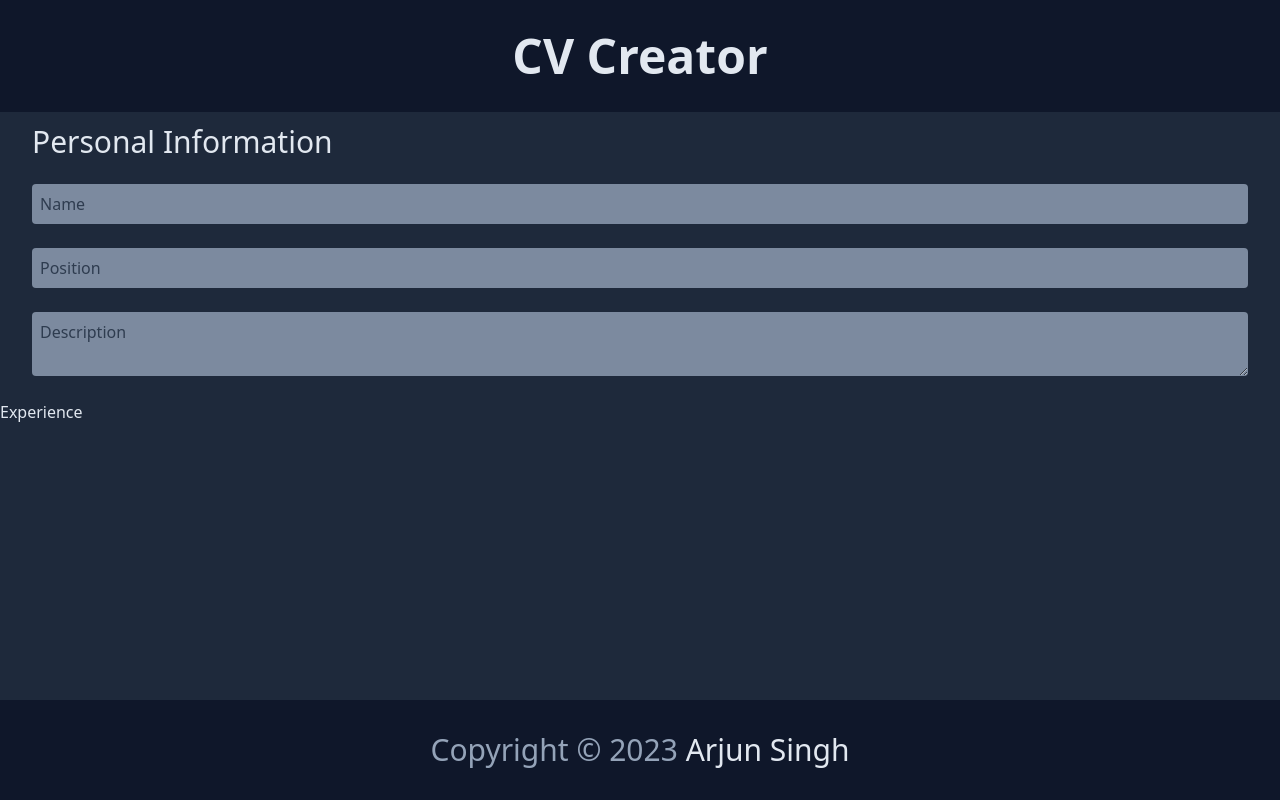
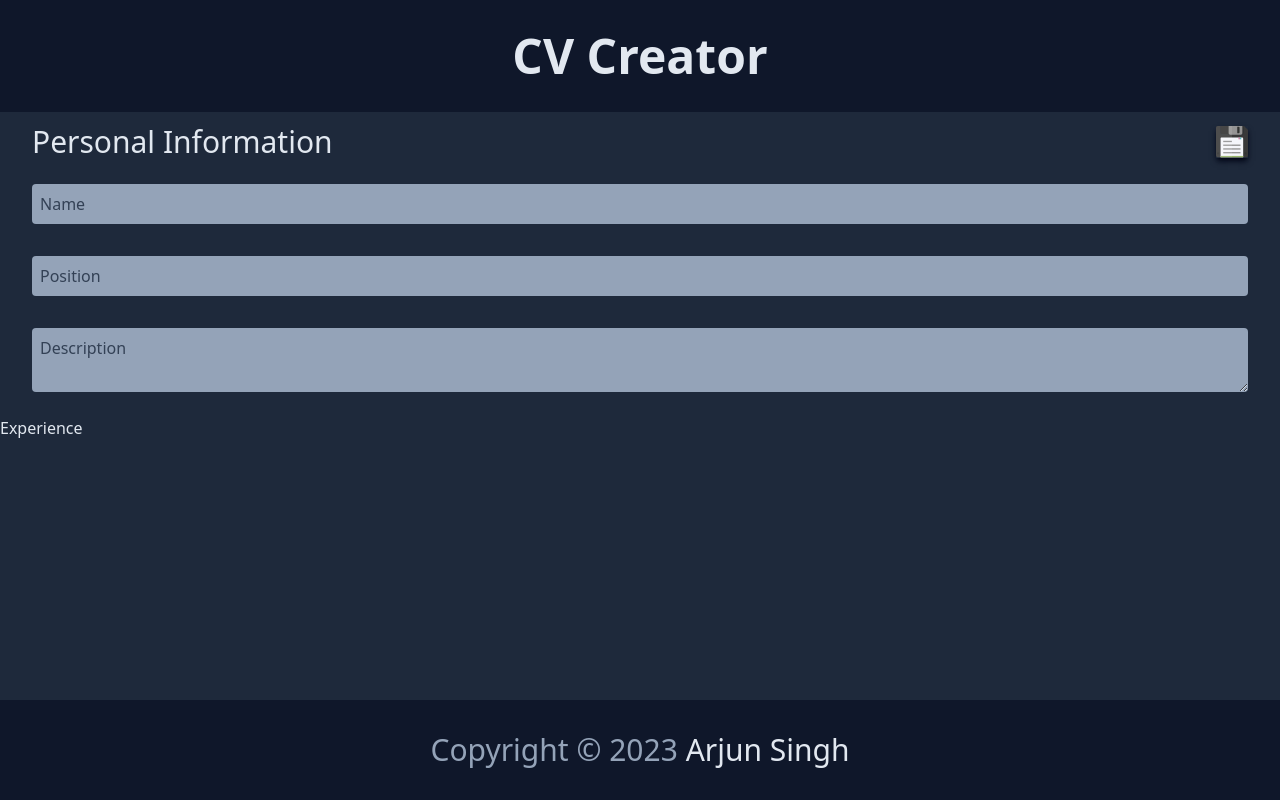
Before and after one commit to dotarjun/CV-Project-React, a React (Create React App) app: page / in a window 1280 px wide. Built offline with nearby package versions, Linux system fonts and the light colour scheme.

Commit message:
🎨 style(userInfo.jsx): add save button to personal information form

```diff
--- a/src/Components/Main Components/userInfo.jsx
+++ b/src/Components/Main Components/userInfo.jsx
@@ -1,13 +1,19 @@
 import React from 'react';
+import { ReactComponent as SaveIcon } from '../../Assets/floppy-disk-svgrepo-com.svg';
 
 function UserInfo() {
   return (
     <div className="mx-8">
-      <h3 className="text-3xl my-3">Personal Information</h3>
-      <div className="flex flex-col gap-6 my-6">
-        <input className="bg-slate-400 opacity-80 outline-none rounded text-slate-950 p-2 placeholder:text-slate-700" name="name" type="text" placeholder="Name" />
-        <input className="bg-slate-400 opacity-80 outline-none rounded text-slate-950 p-2 placeholder:text-slate-700" name="position" type="text" placeholder="Position" />
-        <textarea className="bg-slate-400 opacity-80 outline-none rounded text-slate-950 p-2 placeholder:text-slate-700" name="description" placeholder="Description" />
+      <div className="my-3 flex flex-row justify-between items-center">
+        <h3 className="text-3xl">Personal Information</h3>
+        <div className="shadow-md shadow-slate-950 w-8 h-8 cursor-pointer hover:shadow-slate-950 hover:shadow-xl">
+          <SaveIcon className="w-8 h-8 transition duration-300 transform hover:scale-110" />
+        </div>
+      </div>
+      <div className="flex flex-col gap-8 my-6">
+        <input className="bg-slate-400 outline-none rounded text-slate-950 p-2 placeholder:text-slate-700" name="name" type="text" placeholder="Name" />
+        <input className="bg-slate-400 outline-none rounded text-slate-950 p-2 placeholder:text-slate-700" name="position" type="text" placeholder="Position" />
+        <textarea className="bg-slate-400 outline-none rounded text-slate-950 p-2 placeholder:text-slate-700" name="description" placeholder="Description" />
       </div>
     </div>
   );
```
